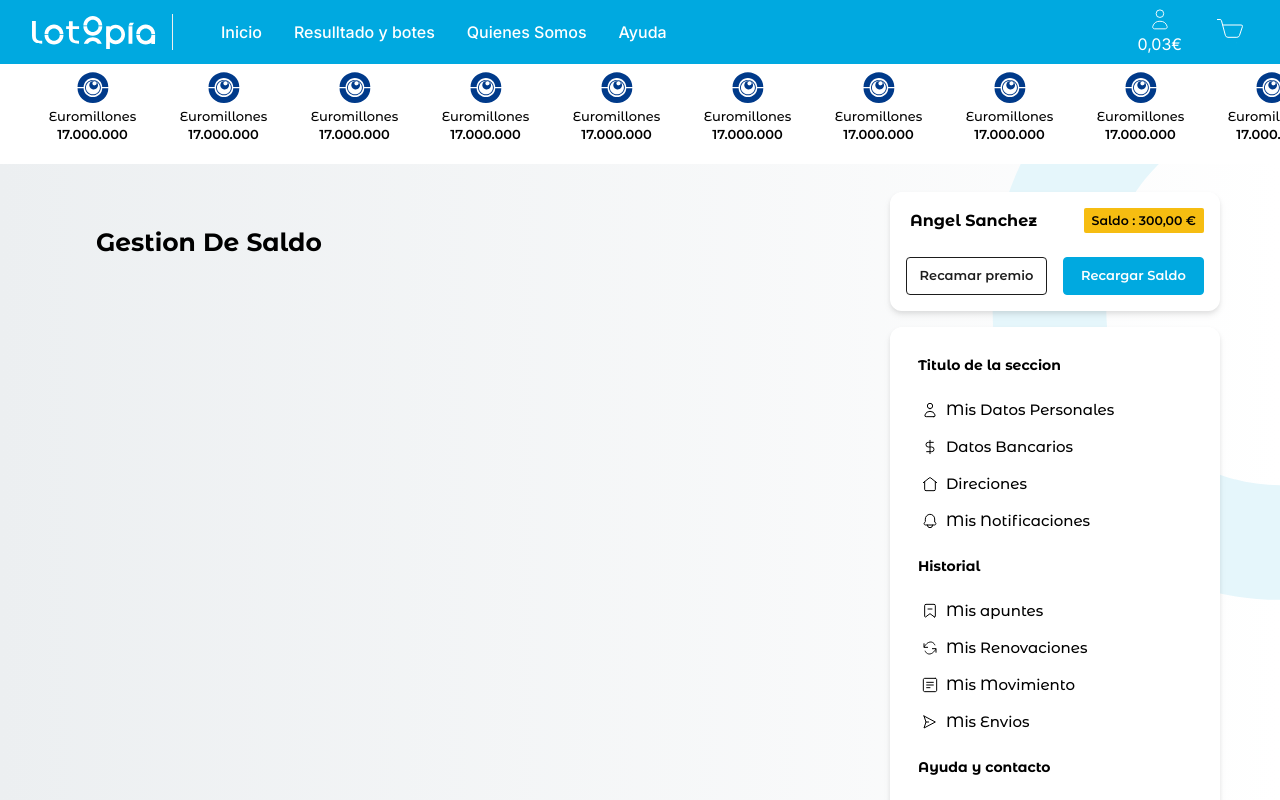
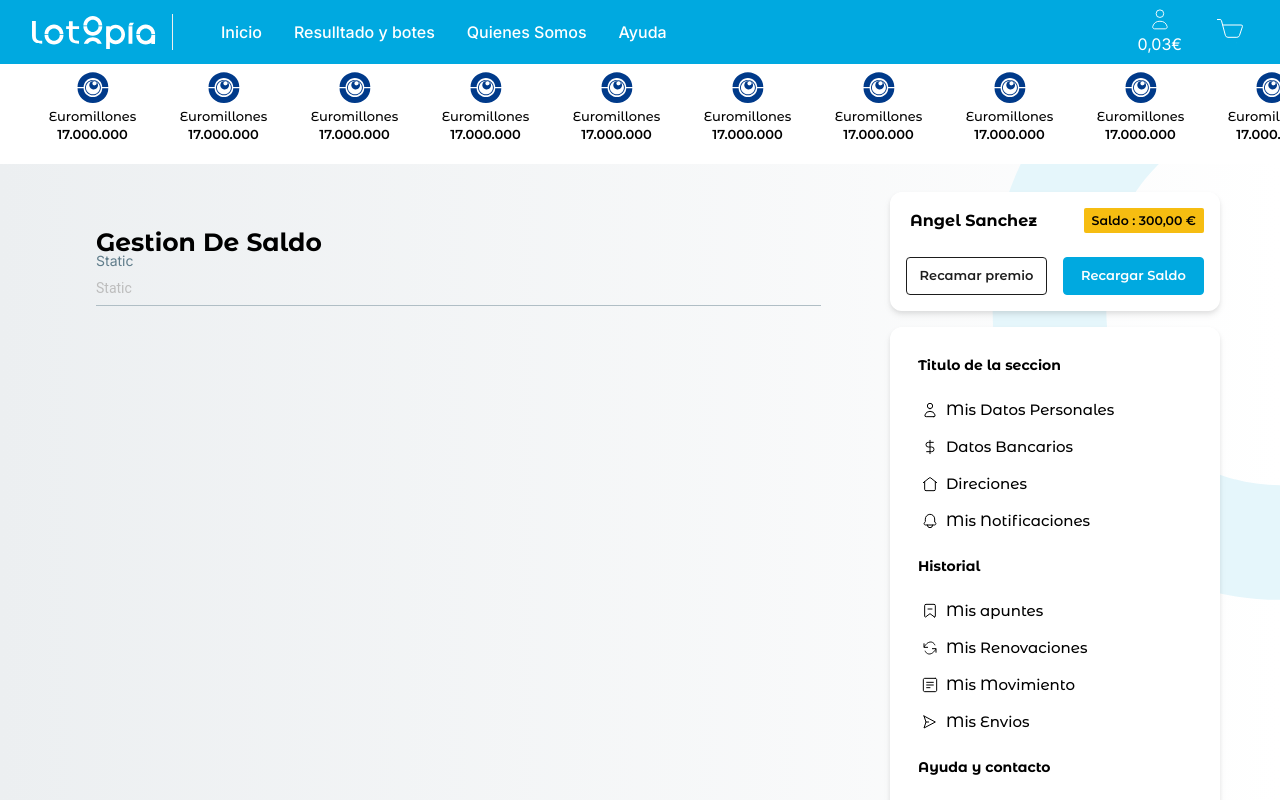
Before and after one commit to angeleesc/pulpo-line-challenger-2, a Next.js app: page / in a window 1280 px wide. Shown: the top 800 px of the page. Built offline with nearby package versions, Linux system fonts and the light colour scheme.

Commit message:
configuracion de marital tailwind

```diff
--- a/package.json
+++ b/package.json
@@ -19,7 +19,7 @@
   },
   "devDependencies": {
     "@types/node": "^20",
-    "@types/react": "^18",
+    "@types/react": "18.2.19",
     "@types/react-dom": "^18",
     "eslint": "^8",
     "eslint-config-next": "14.2.6",
--- a/src/app/(siteLayout)/layout.tsx
+++ b/src/app/(siteLayout)/layout.tsx
@@ -3,6 +3,7 @@ import Navbar from "../component/Navbar/Navbar";
 import Productab from "../component/tabs/pproduc-tab/Productab";
 import AsideMenu from "../component/aside-menu/AsideMenu";
 import Footer from "../component/footer/Footer";
+
 
 export default function SiteLayOut({
   children,
--- a/src/app/(siteLayout)/page.tsx
+++ b/src/app/(siteLayout)/page.tsx
@@ -1,10 +1,16 @@
+import { Input } from "@material-tailwind/react";
 import Image from "next/image";
+import MaterialInput from "../component/inputs/material-inputs/MaterialInput";
 
 export default function Home() {
   return (
     <main className="p-8">
      <div className="ml-16">
      <h3 className="font-bold text-[25px]  mt-8">Gestion De Saldo</h3>
+
+     {/* <Input variant="static" label="Static" placeholder="Static" /> */}
+     <MaterialInput/>
+
      </div>
     </main>
   );
--- /dev/null
+++ b/src/app/component/inputs/material-inputs/MaterialInput.tsx
@@ -0,0 +1,9 @@
+"use client"
+import { Input } from '@material-tailwind/react'
+import React from 'react'
+
+export default function MaterialInput() {
+  return (
+    <Input variant="static" label="Static" placeholder="Static" />
+  )
+}
```
Also changed, not shown: 1 other file (tests, documents, lock files or other folders).
